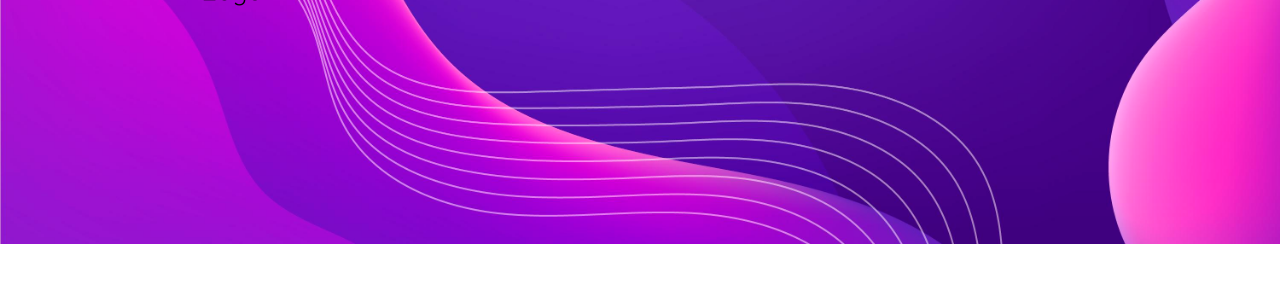
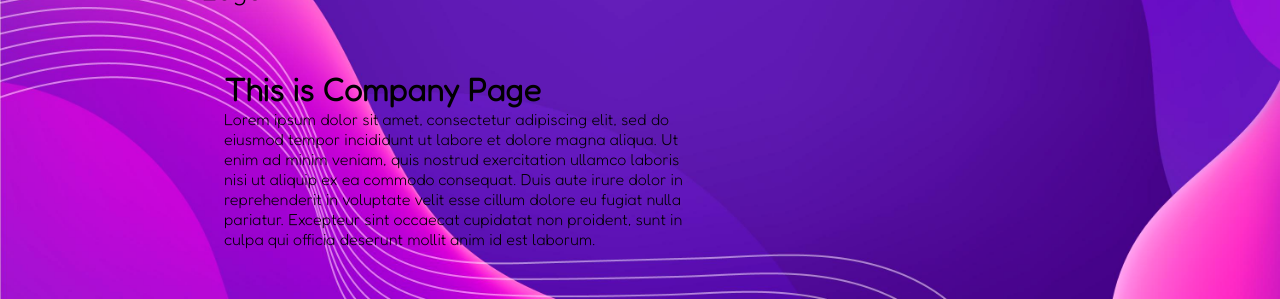
Before and after one commit to akashpal9007/internship-assignment, a React (Create React App) app: page /company in a window 1280 px wide. Shown: the part 372-671 px from the top of the page. Built offline with nearby package versions, Linux system fonts and the light colour scheme; the HTML template or start-up script is replaced by a standard one.

Commit message:
routing completed

```diff
--- a/src/App.js
+++ b/src/App.js
@@ -3,7 +3,11 @@ import './Components/Header';
 import Header from './Components/Header';
 import { Routes,Route} from "react-router";
 import { BrowserRouter } from "react-router-dom";
-import Home from './Components/Home/Home';
+import Home from './Pages/Home/Home';
+import About from './Pages/About'
+import Company from './Pages/Company'
+import Team from './Pages/Team'
+import Join from './Pages/Join'
 
 function App() {
   return (
@@ -12,6 +16,10 @@ function App() {
       <Header />
         <Routes>
           <Route path="/" element={<Home />}/>
+          <Route path="/team" element={<Team />}/>
+          <Route path="/abouut" element={<About />}/>
+          <Route path="/joinnow" element={<Join />}/>
+          <Route path="/company" element={<Company />}/>
         </Routes>
       </BrowserRouter>
     </div>
--- a/src/Components/Header.js
+++ b/src/Components/Header.js
@@ -34,11 +34,11 @@ const Header = () => {
           )}
         </button>
         <div className={`${navbarOpen ? "menuNav" : "hideMenu"}`}>
-        <ul className="showMenu" onClick={closeMenu}>HOME</ul>
-        <ul className="showMenu" onClick={closeMenu}>COMPANY</ul>
-        <ul className="showMenu" onClick={closeMenu}>TEAM</ul>
-        <ul className="showMenu" onClick={closeMenu}>ABOUT</ul>
-        <ul className="showMenu" onClick={closeMenu}>JOIN NOW</ul>
+        <ul className="showMenu" onClick={closeMenu}><Link to="/">HOME</Link></ul>
+        <ul className="showMenu" onClick={closeMenu}><Link to="/company">COMPANY</Link></ul>
+        <ul className="showMenu" onClick={closeMenu}><Link to="/team">TEAM</Link></ul>
+        <ul className="showMenu" onClick={closeMenu}><Link to="/abouut">ABOUT</Link></ul>
+        <ul className="showMenu" onClick={closeMenu}><Link to="/joinnow">JOIN NOW</Link></ul>
         </div>
     </div>
   )
--- /dev/null
+++ b/src/Pages/About.js
@@ -0,0 +1,12 @@
+import React from 'react'
+import './Page.css'
+function About() {
+  return (
+    <div className='page'>
+    <h1>This is About Page</h1>
+    <p>Lorem ipsum dolor sit amet, consectetur adipiscing elit, sed do eiusmod tempor incididunt ut labore et dolore magna aliqua. Ut enim ad minim veniam, quis nostrud exercitation ullamco laboris nisi ut aliquip ex ea commodo consequat. Duis aute irure dolor in reprehenderit in voluptate velit esse cillum dolore eu fugiat nulla pariatur. Excepteur sint occaecat cupidatat non proident, sunt in culpa qui officia deserunt mollit anim id est laborum.</p>
+    </div>
+  )
+}
+
+export default About
--- /dev/null
+++ b/src/Pages/Company.js
@@ -0,0 +1,12 @@
+import React from 'react'
+import './Page.css'
+function Company() {
+  return (
+    <div className='page'>
+    <h1>This is Company Page</h1>
+    <p>Lorem ipsum dolor sit amet, consectetur adipiscing elit, sed do eiusmod tempor incididunt ut labore et dolore magna aliqua. Ut enim ad minim veniam, quis nostrud exercitation ullamco laboris nisi ut aliquip ex ea commodo consequat. Duis aute irure dolor in reprehenderit in voluptate velit esse cillum dolore eu fugiat nulla pariatur. Excepteur sint occaecat cupidatat non proident, sunt in culpa qui officia deserunt mollit anim id est laborum.</p>
+    </div>
+  )
+}
+
+export default Company
--- /dev/null
+++ b/src/Pages/Join.js
@@ -0,0 +1,13 @@
+import React from 'react'
+import './Page.css'
+
+function Join() {
+  return (
+    <div className='page'>
+    <h1>This is Join Now Page</h1>
+    <p>Lorem ipsum dolor sit amet, consectetur adipiscing elit, sed do eiusmod tempor incididunt ut labore et dolore magna aliqua. Ut enim ad minim veniam, quis nostrud exercitation ullamco laboris nisi ut aliquip ex ea commodo consequat. Duis aute irure dolor in reprehenderit in voluptate velit esse cillum dolore eu fugiat nulla pariatur. Excepteur sint occaecat cupidatat non proident, sunt in culpa qui officia deserunt mollit anim id est laborum.</p>
+    </div>
+  )
+}
+
+export default Join
--- /dev/null
+++ b/src/Pages/Page.css
@@ -0,0 +1,27 @@
+.page{
+        height: 90vh;
+        display: flex;
+        /* align-items: center; */
+        flex-direction: column;
+        text-align: initial;
+        width: 29rem;
+        padding: 4rem;
+        margin-left: 10rem;
+}
+@media (max-width:1150px){
+    .page{
+        margin-left: 0;
+        /* width: 100%; */
+        /* align-items: center; */
+        /* justify-content: center; */
+    }
+}
+@media only screen and (max-width: 768px){
+    .page{
+        /* width: 90%; */
+        height: 90vh;
+        padding: 0rem 2rem;
+        justify-content: unset;
+        padding-top: 3rem;
+    }
+}
--- /dev/null
+++ b/src/Pages/Team.js
@@ -0,0 +1,12 @@
+import React from 'react'
+import './Page.css'
+function Team() {
+  return (
+    <div className='page'>
+    <h1>This is Team Page</h1>
+    <p>Lorem ipsum dolor sit amet, consectetur adipiscing elit, sed do eiusmod tempor incididunt ut labore et dolore magna aliqua. Ut enim ad minim veniam, quis nostrud exercitation ullamco laboris nisi ut aliquip ex ea commodo consequat. Duis aute irure dolor in reprehenderit in voluptate velit esse cillum dolore eu fugiat nulla pariatur. Excepteur sint occaecat cupidatat non proident, sunt in culpa qui officia deserunt mollit anim id est laborum.</p>
+    </div>
+  )
+}
+
+export default Team
```
Also changed, not shown: src/Pages/Home/Home.css (renamed from src/Components/Home/Home.css), src/Pages/Home/Home.js (renamed from src/Components/Home/Home.js).
